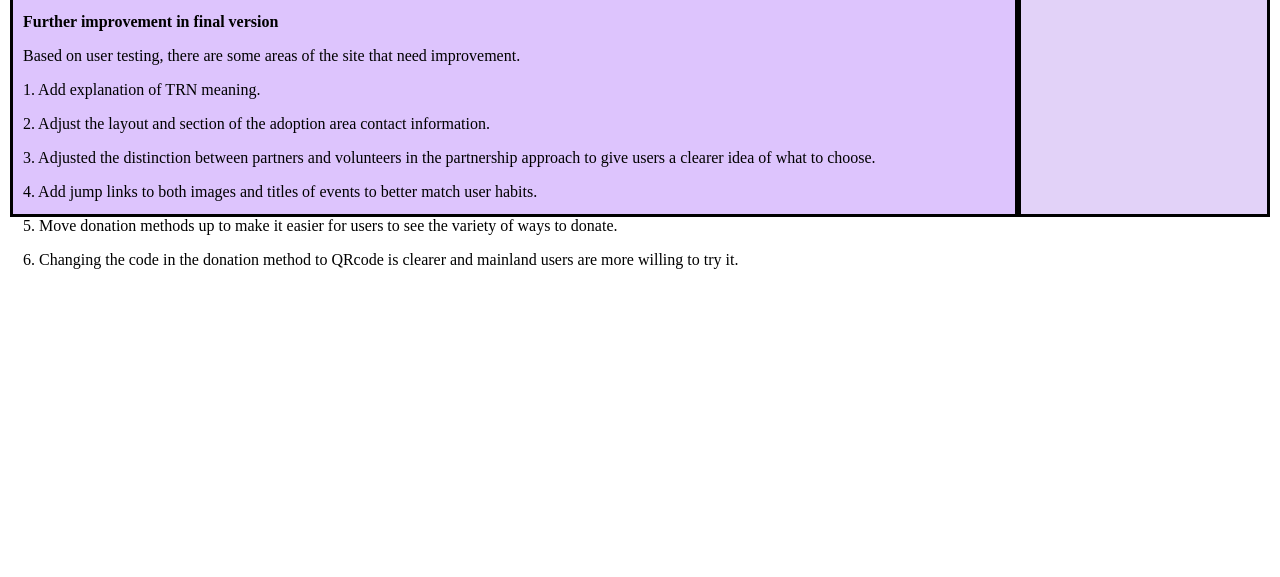
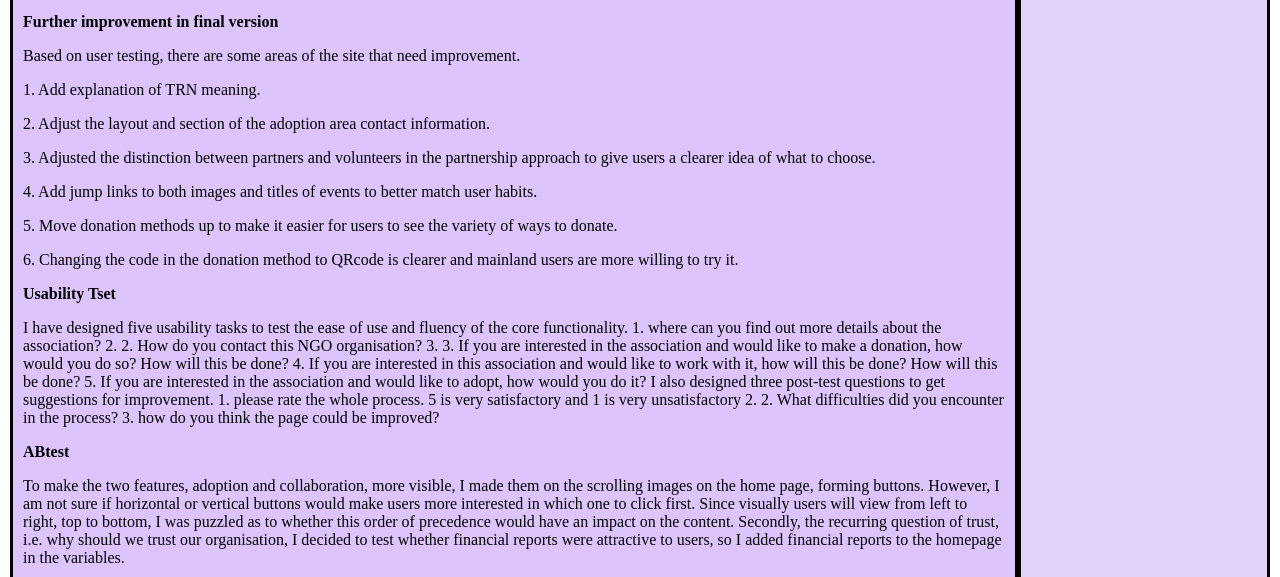
Before and after one commit to 13829259650/assignments, a plain HTML site: page fifth.html in a window 1280 px wide. Shown: the part 943-1520 px from the top of the page. Before the commit the page ends 1220 px from the top, so only its background shows below. Drawn offline with Linux system fonts and the light colour scheme; grey boxes are pictures that could not be loaded.

Commit message:
update assignment five version2
update assignment five version2

```diff
--- a/fifth.html
+++ b/fifth.html
@@ -11,7 +11,7 @@
     margin: 10px;
     display: grid;
     grid-template-columns: 80% auto;
-    grid-template-rows: 50px 1100px 50px;
+    grid-template-rows: 50px 2500px 50px;
     grid-template-areas: "header header"
                           "main aside"
                           "footer footer";
@@ -104,6 +104,27 @@
     <p>6. Changing the code in the donation method to QRcode is clearer and mainland
       users are more willing to try it.</p>
 
+    <p><b>Usability Tset</b></p>
+    <p>I have designed five usability tasks to test the ease of use and fluency of the core functionality.
+    1. where can you find out more details about the association?
+    2. 2. How do you contact this NGO organisation?
+    3. 3. If you are interested in the association and would like to make a donation, how would you do so?
+    How will this be done?
+    4. If you are interested in this association and would like to work with it, how will this be done?
+    How will this be done?
+    5. If you are interested in the association and would like to adopt, how would you do it?
+
+    I also designed three post-test questions to get suggestions for improvement.
+    1. please rate the whole process. 5 is very satisfactory and 1 is very unsatisfactory
+    2. 2. What difficulties did you encounter in the process?
+    3. how do you think the page could be improved?</p>
+
+    <p><b>ABtest</b></p>
+    <p>To make the two features, adoption and collaboration, more visible, I made them on the scrolling images on the home page, forming buttons. However, I am not sure if horizontal or vertical buttons would make users more interested in which one to click first. Since visually users will view from left to right, top to bottom, I was puzzled as to whether this order of precedence would have an impact on the content.
+    Secondly, the recurring question of trust, i.e. why should we trust our organisation, I decided to test whether financial reports were attractive to users, so I added financial reports to the homepage in the variables.
+    <p><img src="https://github.com/13829259650/Assignment-one-update/blob/main/testone.jpg?raw=true" height="300" /></p>
+    <p><img src="https://github.com/13829259650/Assignment-one-update/blob/main/testtwo.jpg?raw=true" height="300" /></p>
+    <p><img src="https://github.com/13829259650/Assignment-one-update/blob/main/abtest.png?raw=true" height="300" /></p></p>
   </main>
 
   <aside><li class="Assignment1">
```
